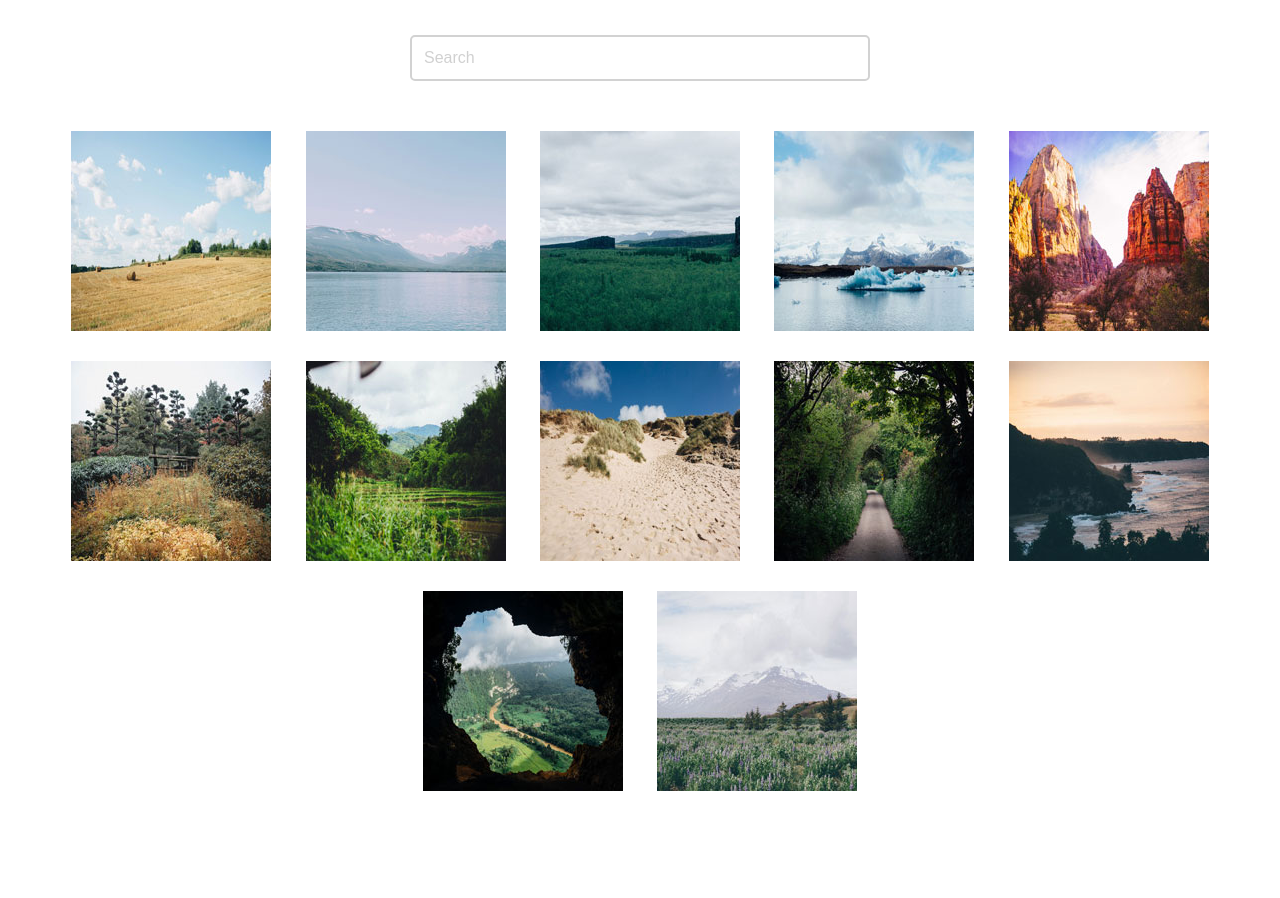
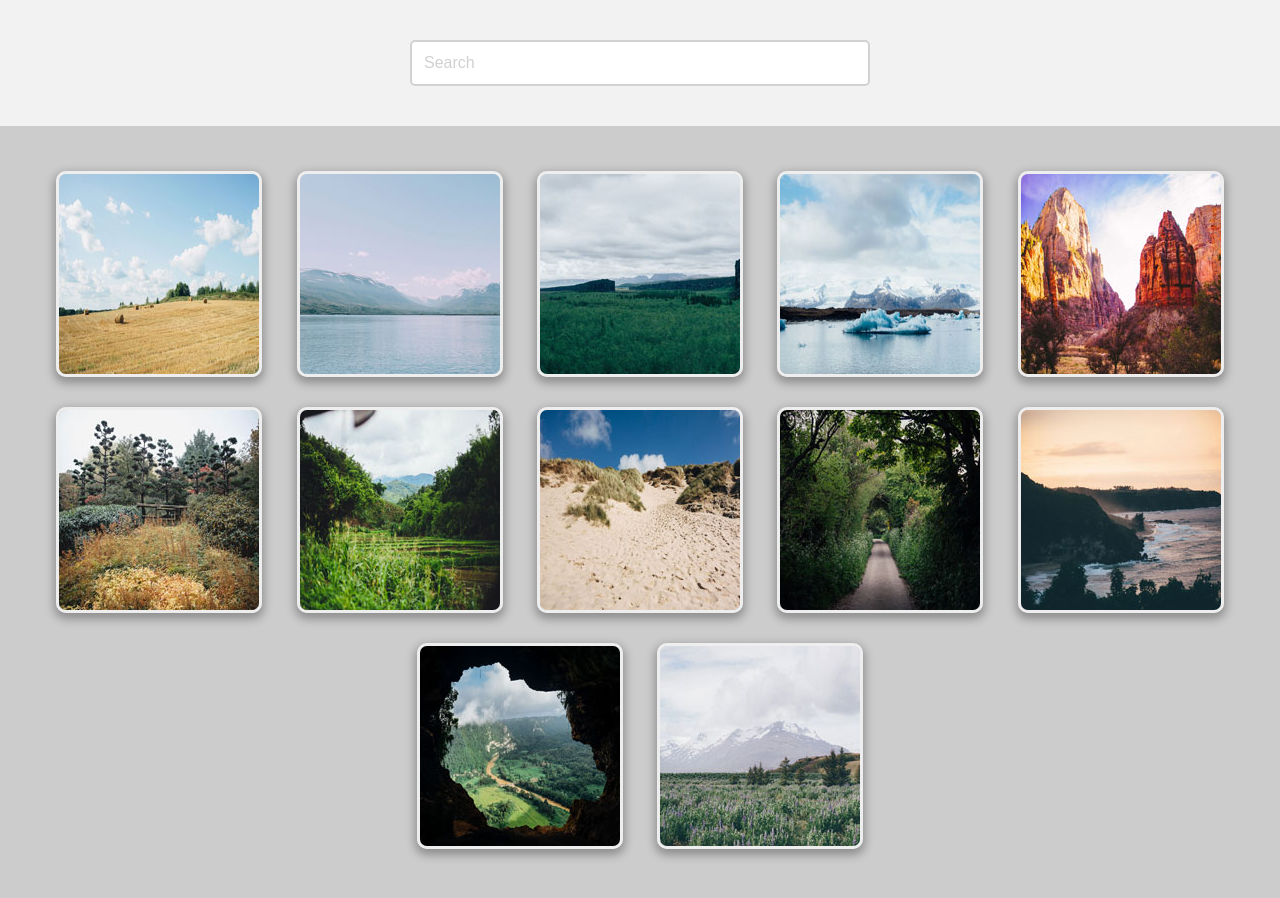
Before and after one commit to gschweizer/Interactive-Photo-Gallery-, a plain HTML site: page index.html in a window 1280 px wide. Before the commit the page ends 806 px from the top, so only its background shows below. Drawn offline with Linux system fonts and the light colour scheme.

Commit message:
Updated CSS and JS

```diff
--- a/css/lightgallery.css
+++ b/css/lightgallery.css
@@ -203,7 +203,6 @@
   position: fixed;
   text-align: center;
   z-index: 1080;
-  width: 600px;
 }
 .lg-sub-html h4 {
   margin: 0;
--- a/css/main.css
+++ b/css/main.css
@@ -1,15 +1,14 @@
 * {
  box-sizing: border-box;
 }
-
-
 
 /* =================================
   Base Element Styles
 ==================================== */
 
 body {
-  background: #fff;
+  margin-bottom: 80px;
+  background: #ccc;
 }
 
 input:placeholder-shown {
@@ -19,8 +18,12 @@ input:placeholder-shown {
 
 form {
   text-align: center;
-  padding-top: 35px;
-  padding-bottom: 35px;
+  padding-top: 40px;
+  padding-bottom: 40px;
+}
+
+header {
+   background: #f2f2f2;
 }
 
 
@@ -34,7 +37,7 @@ form {
   font-size: 16px;
   padding: 12px;
   outline: none;
-  width: 460px;
+  width: 80%;
   -webkit-border-radius: 5px;
   -moz-border-radius: 5px;
   border-radius: 5px;
@@ -42,9 +45,47 @@ form {
 
 #lightGallery {
   text-align: center;
+  padding: 30px 0;
 }
 
 #lightGallery img {
-  padding: 15px;
+  -webkit-box-shadow: 0 4px 10px 2px rgba(0, 0, 0, .3);
+  -moz-box-shadow: 0 4px 10px 2px rgba(0, 0, 0, .3);
+  box-shadow: 0 4px 10px 2px rgba(0, 0, 0, .3);
+  margin: 15px;
   vertical-align: bottom; /*removes space between images at the bottom*/
+  border: 3px solid #eee;
+  -webkit-border-radius: 10px;
+  -moz-border-radius: 10px;
+  border-radius: 10px;
 }
+
+  /* ---- lightgallery styles ---- */
+
+.lg-sub-html {
+  width: 85%;
+}
+
+.lg-outer .lg-toogle-thumb {
+
+}
+
+
+@media (min-width: 760px) {
+
+
+#searchBar {
+  width: 460px;
+}
+
+#lightGallery img:hover {
+  transform: scale(1.1);
+}
+
+  /* ---- lightgallery styles ---- */
+
+.lg-sub-html {
+  width: 600px;
+}
+
+}
--- a/index.html
+++ b/index.html
@@ -16,9 +16,11 @@
  </head>
 
 <body>
+ <header>
   <form>
      <input type="text" id="searchBar" placeholder="Search" value="" maxlength="50" autocomplete="off"/>
   </form>
+ </header>
 
   <div id="lightGallery">
       <a href="photos/01.jpg"><img class="caption" src="photos/thumbnails/01.jpg" alt="I love hay bales. Took this snap on a drive through the countryside past some straw fields." title ="Hay Bales"></a>
@@ -35,6 +37,7 @@
       <a href="photos/12.jpg"><img class="caption" src="photos/thumbnails/12.jpg" alt="I walked through this meadow of bluebells and got a good view of the snow on the mountain before the fog came in." title="Bluebells"></a>
    </div>
 
+
   <script src="js/jquery-3.1.1.min.js"></script>
   <script src="js/lightgallery.min.js"></script>
   <script src="js/lg-thumbnail.min.js"></script>
--- a/js/main.js
+++ b/js/main.js
@@ -1,3 +1,5 @@
+//live search
+
 $(document).ready(function(){
     $("#searchBar").keyup(function(){
 
@@ -6,11 +8,11 @@ $(document).ready(function(){
         var regex = new RegExp(filter, "i");
 
         // Loop through the captions
-        $("#lightGallery img").each(function() {
-          var altText = $(this).attr("alt");
+         $("#lightGallery img").each(function(){
+            var alt = $(this).attr("alt");
 
             // If the caption does not contain the text phrase fade it out
-            if ($(this).text().search(regex) < 0) {
+            if (alt.search(regex) < 0) {
                 $(this).fadeOut();
 
             // Show the image if the phrase matches
```
Also changed, not shown: 1 other file.
